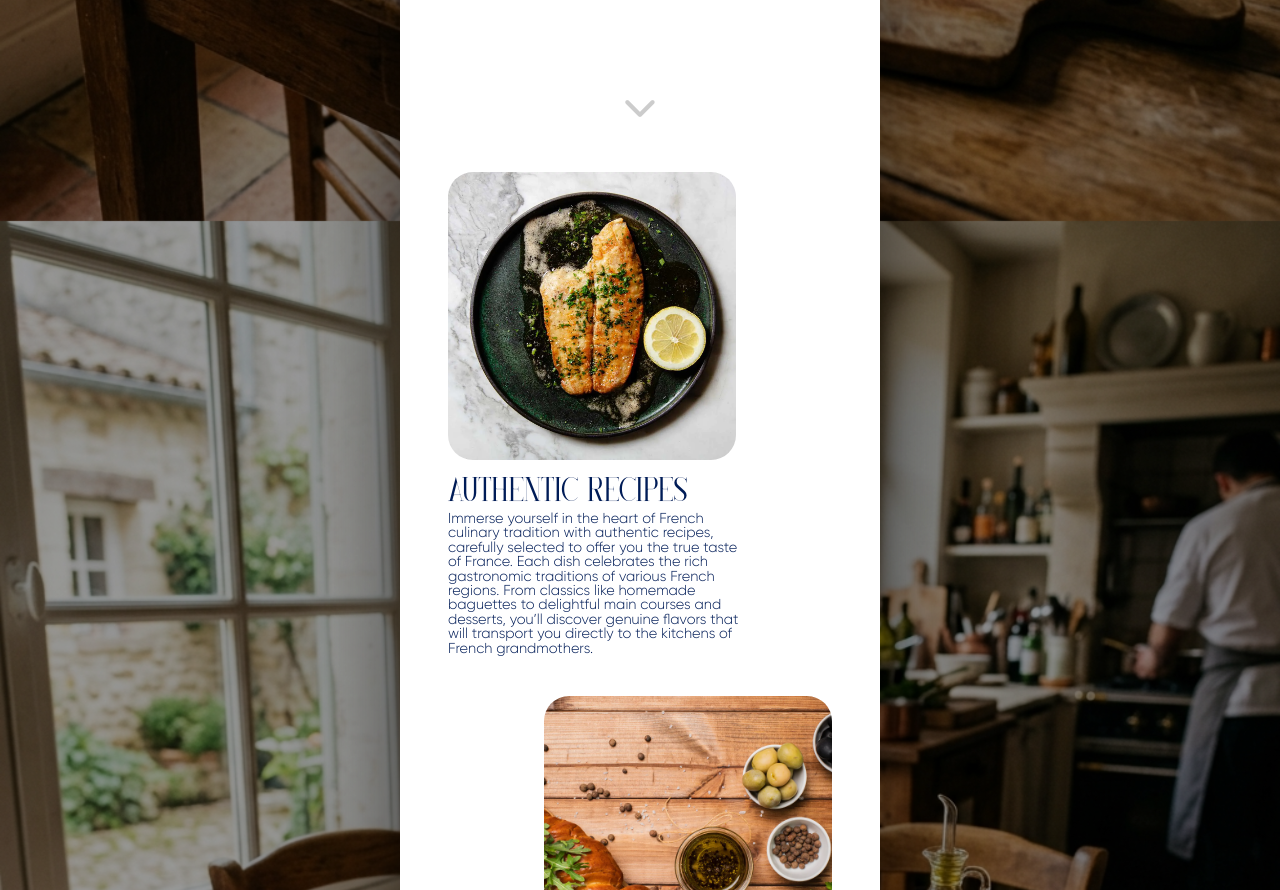
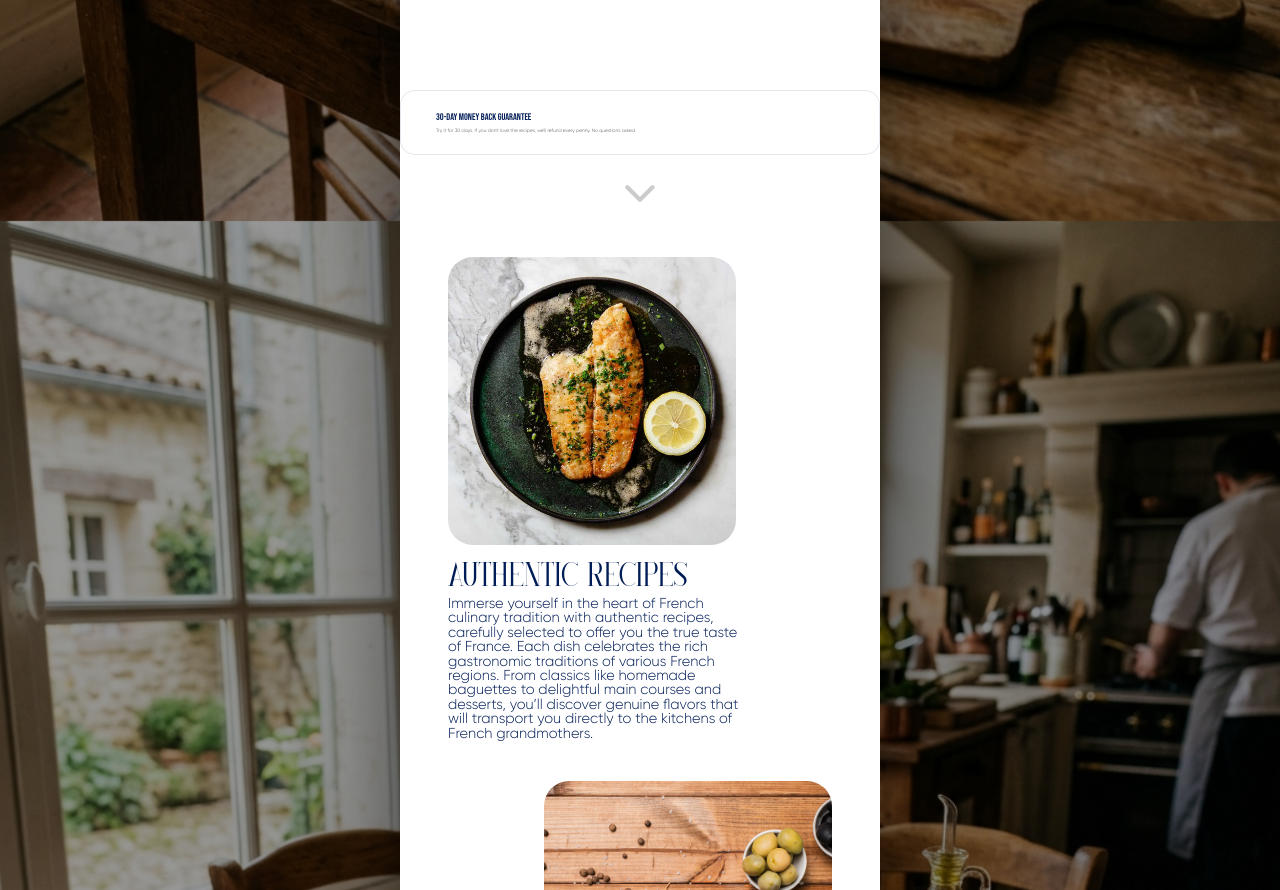
Before and after one commit to OrakySec/france-at-home-landing, a plain HTML site: page index.html in a window 1280 px wide. Shown: the part 3619-4509 px from the top of the page. Drawn offline with Linux system fonts and the light colour scheme.

Commit message:
Restore: First version of guarantee section (shield icon) and keep payment badges

```diff
--- a/index.html
+++ b/index.html
@@ -351,6 +351,17 @@
             </div>
         </div>
 
+        <!-- 30-Day Guarantee Section -->
+        <div class="guarantee-section">
+            <div class="guarantee-badge">
+                <i class="fas fa-shield-halved"></i>
+                <div class="guarantee-text">
+                    <p class="guarantee-title">30-DAY MONEY BACK GUARANTEE</p>
+                    <p class="guarantee-description">Try it for 30 days. If you don't love the recipes, we'll refund every penny. No questions asked.</p>
+                </div>
+            </div>
+        </div>
+
         <div class="icon-container">
             <i class="fa-solid fa-chevron-down" style="color: #46464646; font-size: 7cqw;"></i>
         </div>
--- a/styles/desktop.css
+++ b/styles/desktop.css
@@ -846,6 +846,41 @@ main.mobile-frame {
     color: #27ae60;
 }
 
+/* Guarantee Section Styles */
+.guarantee-section {
+    padding: 20px;
+    margin: 20px 0;
+    background: rgba(255, 255, 255, 0.5);
+    backdrop-filter: blur(5px);
+    border-radius: 15px;
+    border: 1px solid rgba(0, 28, 87, 0.1);
+}
+
+.guarantee-badge {
+    display: flex;
+    align-items: center;
+    gap: 15px;
+}
+
+.guarantee-badge i {
+    font-size: 3cqw;
+    color: #001C57;
+}
+
+.guarantee-title {
+    font-family: 'BebasNeue';
+    font-size: 2cqw;
+    color: #001C57;
+    margin: 0;
+}
+
+.guarantee-description {
+    font-family: 'Gilroy';
+    font-size: 1cqw;
+    color: #464646;
+    margin: 5px 0 0 0;
+}
+
 /* Ajustes específicos para Desktop - Temática Culinária Francesa Premium */
 @media only screen and (min-width: 769px) {
     body {
--- a/styles/mobile.css
+++ b/styles/mobile.css
@@ -842,6 +842,41 @@ body {
     color: #27ae60;
 }
 
+/* Guarantee Section Styles */
+.guarantee-section {
+    padding: 20px;
+    margin: 20px 0;
+    background: rgba(255, 255, 255, 0.5);
+    backdrop-filter: blur(5px);
+    border-radius: 15px;
+    border: 1px solid rgba(0, 28, 87, 0.1);
+}
+
+.guarantee-badge {
+    display: flex;
+    align-items: center;
+    gap: 15px;
+}
+
+.guarantee-badge i {
+    font-size: 10cqw;
+    color: #001C57;
+}
+
+.guarantee-title {
+    font-family: 'BebasNeue';
+    font-size: 5cqw;
+    color: #001C57;
+    margin: 0;
+}
+
+.guarantee-description {
+    font-family: 'Gilroy';
+    font-size: 3.5cqw;
+    color: #464646;
+    margin: 5px 0 0 0;
+}
+
 /* Ajustes específicos para Desktop */
 @media only screen and (min-width: 769px) {
     body {
```
